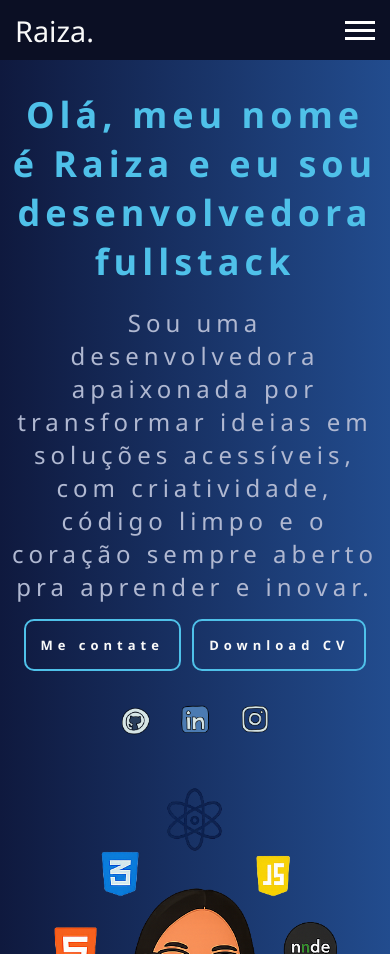
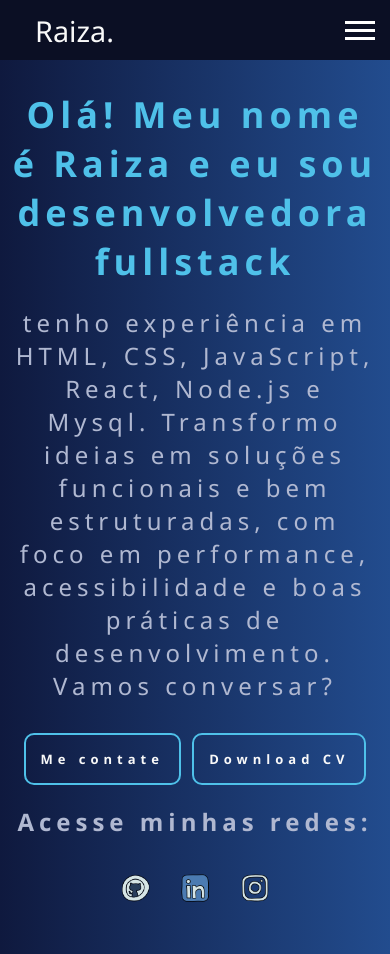
Before and after one commit to itsraiza/portfolio, a plain HTML site: page index.html in a window 390 px wide. Shown: the top 954 px of the page. Drawn offline with Linux system fonts and the light colour scheme.

Commit message:
melhorias

```diff
--- a/index.html
+++ b/index.html
@@ -24,14 +24,21 @@
   <main>
     <section class="inicio" id="inicio">
       <div class="inicio-container">
-        <h2>Olá, meu nome é Raiza e eu sou desenvolvedora fullstack</h2>
-        <p>Sou uma desenvolvedora apaixonada por transformar ideias em soluções acessíveis, com criatividade, código limpo e o coração sempre aberto pra aprender e inovar.</p>
+        <h1>Olá! Meu nome é Raiza e eu sou desenvolvedora fullstack</h1>
+        <p>tenho experiência em HTML, CSS, JavaScript, React, Node.js e Mysql. Transformo ideias em soluções funcionais e bem estruturadas, com foco em performance, acessibilidade e boas práticas de desenvolvimento. <br>Vamos conversar?</p>
         <a href="#me-contate" class="inicio-botao">Me contate</a>
         <a href="assets/RSOUSA_CV.pdf" download="Raiza-CV-2025.pdf" class="inicio-botao">Download CV</a>
+        <h3 class="social">Acesse minhas redes:</h3>
         <div class="btn-logos">
-          <img class="logos" src="assets/icon_github.png" alt="Logo GitHub">
-          <img class="logos" src="assets/icon_linkedin.png" alt="Logo linkedin">
-          <img class="logos" src="assets/icon_instagram.png" alt="Logo instagram">
+          <a href="https://github.com/itsraiza" target="_blank">
+            <img class="logos" src="assets/icon_github.png" alt="Logo GitHub">
+          </a>
+          <a href="https://www.linkedin.com/in/raiza-kelly-20b890278/" target="_blank">
+            <img class="logos" src="assets/icon_linkedin.png" alt="Logo linkedin">
+          </a>
+          <a href="https://www.instagram.com/euraizads/" target="_blank">
+            <img class="logos" src="assets/icon_instagram.png" alt="Logo instagram">
+          </a>
         </div>
       </div>
       <img class="avatar" src="assets/avatar_iza.png" alt="avatar_raiza">
@@ -41,14 +48,14 @@
       <h2>Sobre mim</h2>
       <div class="sobre-container">
         <div class="sobre-texto">
-          <p>Meu nome é Raiza, sou estudante de Análise e Desenvolvimento de Sistemas e apaixonada por tecnologia. Desde que comecei a estudar programação, descobri que o mundo dos códigos é infinito e cheio de possibilidades — e é exatamente isso que me motiva: poder criar, aprender e evoluir todos os dias. Estou sempre buscando aprender coisas novas, seja desenvolvendo aplicações web, estudando back-end ou aprimorando minhas habilidades no front-end com HTML, CSS e JavaScript. Fora da tela, curto explorar música, arte digital e tudo que estimula minha mente criativa. Também estou focada em melhorar meu inglês, porque sei que ele abre portas importantes na área de tecnologia. Meu objetivo é entrar no mercado com propósito, construindo soluções que realmente façam a diferença — acessíveis, bem feitas e com personalidade. Sou dedicada, curiosa, e acredito que cada linha de código é uma oportunidade de transformar ideias em realidade.
+          <p>Olá! Me chamo Raiza, sou estudante de Análise e Desenvolvimento de Sistemas, apaixonada por tecnologia e sempre em busca de novos desafios. Atuo como desenvolvedora fullstack, com foco em criar aplicações modernas, acessíveis e bem estruturadas. Tenho experiência prática com Front-end em HTML, CSS, JavaScript e React, com Back-end em Node.js e MySQL. tenho familiaridade com controle de versão usando Git e GitHub. Já desenvolvi projetos completos, do layout ao banco de dados, passando por autenticação com JWT, criação de APIs RESTful e interfaces responsivas. Estou constantemente aprimorando o que já sei e buscando aprender novas tecnologias, com o objetivo de evoluir como profissional e entregar soluções cada vez melhores. Acredito que a tecnologia é uma ferramenta poderosa para resolver problemas reais e é isso que me motiva todos os dias.
           </p>
             <a href="assets/RSOUSA_CV.pdf" download="Raiza-CV-2025.pdf" class="sobre-botao">Download CV</a>
         </div>
       </div>
     </section>
 
-    <section>
+    <section id="habilidades">
       <div class="habilidades">
        <h2>Habilidades</h2>
         <div class="container">
@@ -144,7 +151,7 @@
   </main>
 
   <footer>
-    <section id="Contato">
+    <section id="contato">
       <div class="footer">
         <div class="container-footer">
           <h2 class="logo">Raiza.</h2>
--- a/style.css
+++ b/style.css
@@ -11,7 +11,10 @@ body {
 
 .header {
   background-color:#0B0F24;
-  position: relative;
+  position: fixed;
+  width: 100%;
+  z-index: 1000;
+  top: 0;
 }
 
 .nav {
@@ -43,6 +46,10 @@ body {
   text-decoration: none;
 }
 
+.nav-list a:hover {
+  color: #4FC1E9;
+}
+
 .hamburger {
   display: none;
   border: none;
@@ -67,7 +74,7 @@ body {
   display: flex;
   justify-content: space-around;
   align-items: center;
-  margin: 40px;
+  margin: 80px;
 }
 
 .inicio-container {
@@ -77,7 +84,7 @@ body {
   letter-spacing: 5px;
 }
 
-.inicio-container h2{
+.inicio-container h1{
   margin-bottom: 20px;
   color: #4FC1E9;
   flex-wrap: wrap;
@@ -113,6 +120,12 @@ body {
 
 .inicio-botao:hover::before {
   width: 100%;
+}
+
+.social {
+  font-size: 1.5rem;
+  margin-top: 20px;
+  letter-spacing: 5px;
 }
 
 .btn-logos {
@@ -479,6 +492,10 @@ footer {
   text-decoration: none;
 }
 
+.container-links a:hover {
+  color: #4FC1E9;
+}
+
 .container-contact {
   display: flex;
   flex-direction: column;
@@ -502,6 +519,12 @@ footer {
   .header{
     padding: 0 15px 0px 15px;
   }
+
+  .nav {
+    margin-inline: 20px;
+    margin-right: 30px;
+  }
+
   .hamburger {
     display: block;
   }
@@ -516,11 +539,10 @@ footer {
     clip-path: circle(100px at 90% -16%);
     transition: 1s ease-out;
     flex-direction: column;
-    justify-content: space-around;
+    justify-content: space-evenly;
     align-items: center;
     gap: 0;
     pointer-events: none;
-    z-index: 10;
   }
 
   .nav-list a {
@@ -579,11 +601,11 @@ footer {
     align-items: center;
     flex-direction: column;
     text-align: center;
-    margin: 30px 10px;
+    margin: 90px 10px;
   }
 
-  .start p {
-    margin-bottom: 50px;
+  .inicio-container p {
+    margin-bottom: 15px;
   }
 
   .btn-logos {
```
